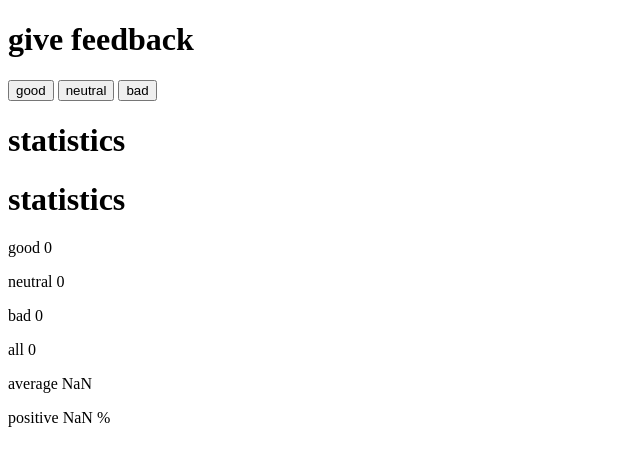
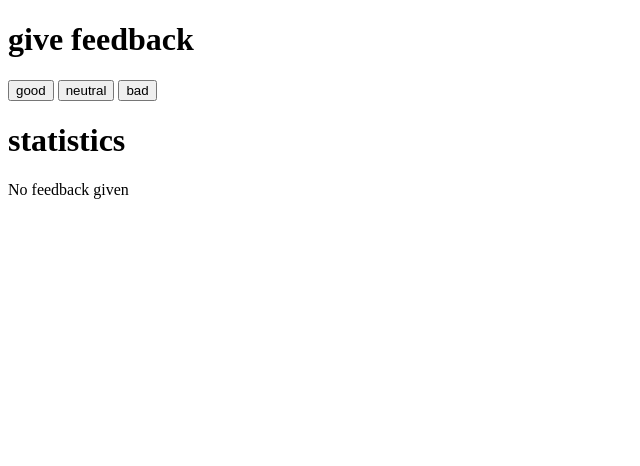
Before and after one commit to Antenni/fullstack, a React (Create React App) app in the folder part1/unicafe/: page / in a window 1280 px wide. Shown: the top 466 px of the page, without its empty margins (0-640 px from the left). Built offline with nearby package versions, Linux system fonts and the light colour scheme.

Commit message:
1.9 done

```diff
--- a/part1/unicafe/src/App.js
+++ b/part1/unicafe/src/App.js
@@ -16,9 +16,14 @@ const Value = ({text,value}) => {
 }
 
 const Statistics = (props) => {
+  if(props.all === 0)
+{
+  return (
+    <p>No feedback given</p>
+  )
+}
   return (
     <div>
-      <h1>statistics</h1>
       <Value text="good" value={props.good}/>
       <Value text="neutral" value={props.neutral}/>
       <Value text="bad" value={props.bad}/>
```
